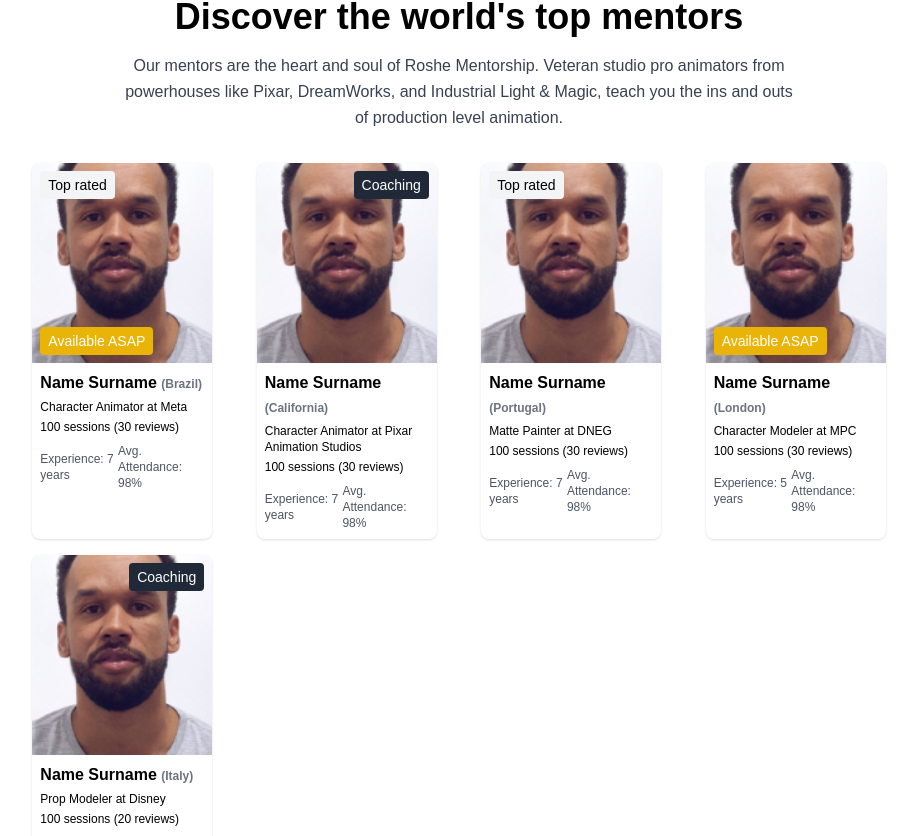
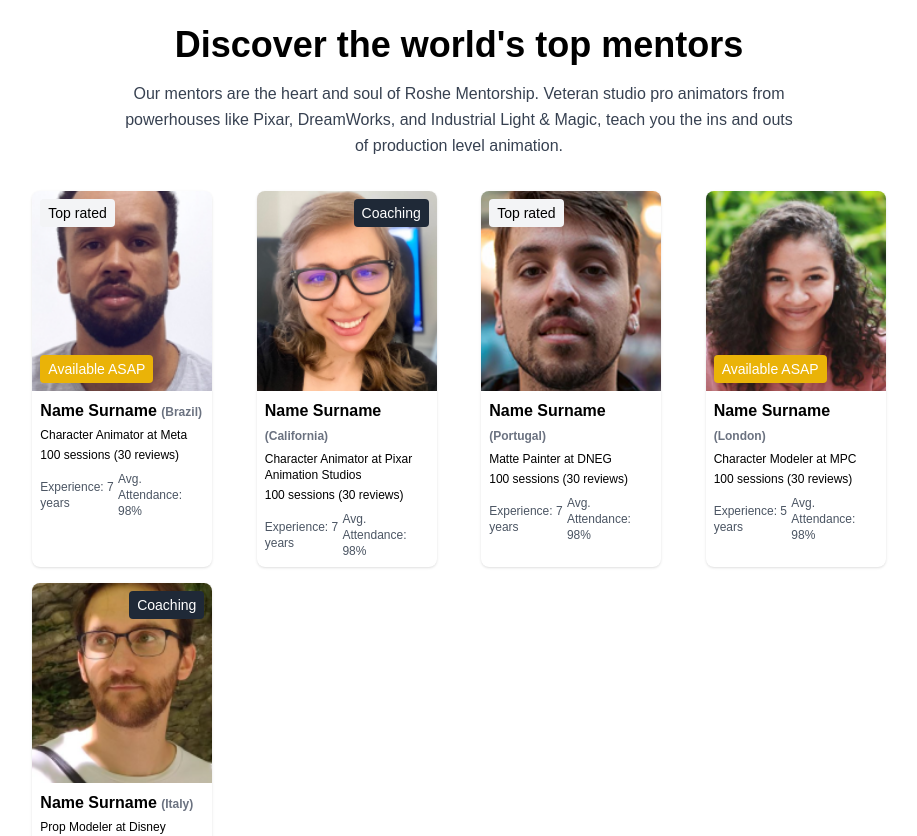
Before and after one commit to Roshe-Mentors/new_roshe, a Next.js app: page / in a window 1280 px wide. Shown: the part 1936-2772 px from the top of the page, without its empty margins (181-1098 px from the left). Built offline with nearby package versions, Linux system fonts and the light colour scheme.

Commit message:
Feat: update mentor images and improve text formatting in VideoExplainer for consistency and clarity

```diff
--- a/src/components/MentorsSection.tsx
+++ b/src/components/MentorsSection.tsx
@@ -43,7 +43,7 @@ const mentors: Mentor[] = [
     topRated: false,
     availableASAP: false,
     coaching: true,
-    image: "/images/1.png",
+    image: "/images/2.png",
   },
   {
     id: 3,
@@ -56,7 +56,7 @@ const mentors: Mentor[] = [
     topRated: true,
     availableASAP: false,
     coaching: false,
-    image: "/images/1.png",
+    image: "/images/10.png",
   },
   {
     id: 4,
@@ -69,7 +69,7 @@ const mentors: Mentor[] = [
     topRated: false,
     availableASAP: true,
     coaching: false,
-    image: "/images/1.png",
+    image: "/images/11.png",
   },
   {
     id: 5,
@@ -82,7 +82,7 @@ const mentors: Mentor[] = [
     topRated: false,
     availableASAP: false,
     coaching: true,
-    image: "/images/1.png",
+    image: "/images/12.png",
   },
 ];
 
--- a/src/components/VideoExplainer.tsx
+++ b/src/components/VideoExplainer.tsx
@@ -7,7 +7,7 @@ const ExplainerVideo = () => {
       <header className="text-center mb-6">
         <h1 className="text-4xl text-black font-bold">Unlock your potential</h1>
         <p className="text-lg text-black mt-4">
-          Become the best version of yourself by accessing the perspectives and industry experiences of others who&apos;ve been there, done that.
+          Become the best version of yourself by accessing the perspectives and industry<br/> experiences of others who&apos;ve been there, done that.
         </p>
       </header>
       <div className="w-full flex justify-center">
```
